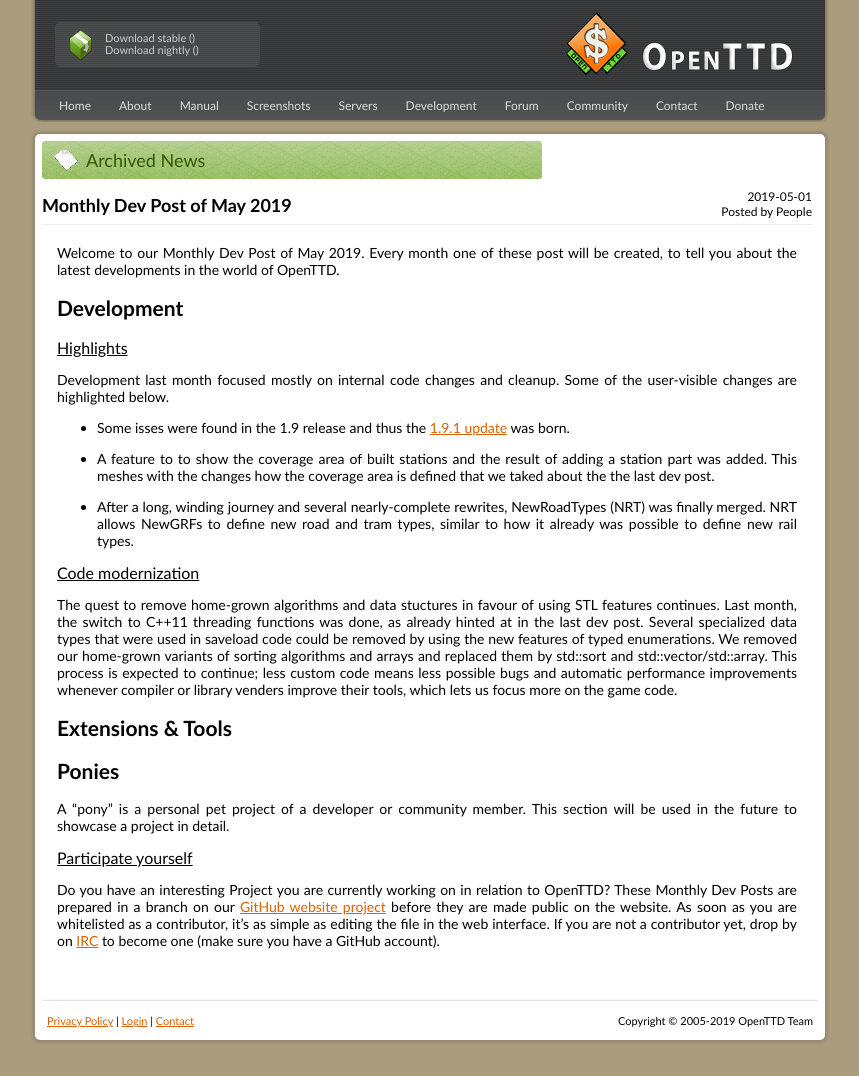
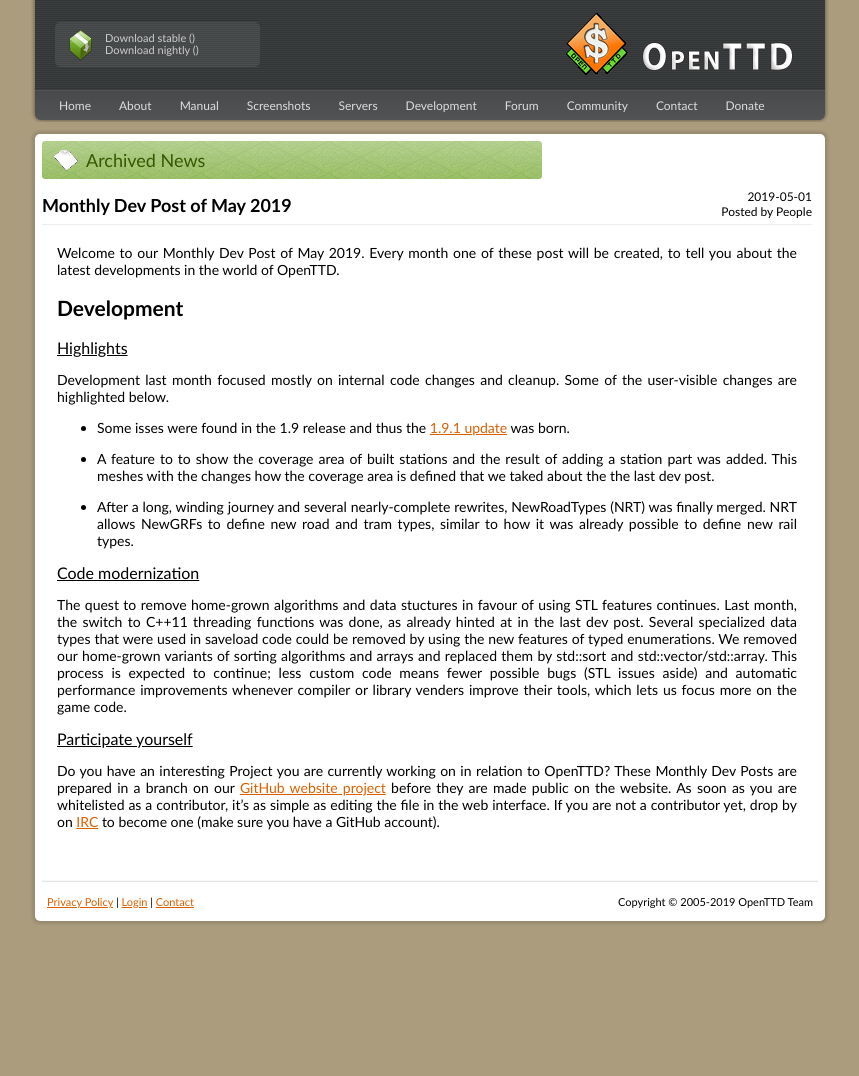
Before and after one commit to OpenTTD/website, a Jekyll site: the page built from _posts/2019-05-01-monthly-dev-post.md, in a window 1280 px wide. Shown: the whole page, without its empty margins (210-1069 px from the left). Built offline with Jekyll 4.4.1, drawn with Linux system fonts in a browser that asks for light colours; after the commit the page ends 957 px from its top, so only the background shows below that.

Commit message:
Update 2019-05-01-monthly-dev-post.md

```diff
--- a/_posts/2019-05-01-monthly-dev-post.md
+++ b/_posts/2019-05-01-monthly-dev-post.md
@@ -21,7 +21,7 @@
 This meshes with the changes how the coverage area is defined that we taked about the the last dev post.
 
 * After a long, winding journey and several nearly-complete rewrites, NewRoadTypes (NRT) was finally merged.
-NRT allows NewGRFs to define new road and tram types, similar to how it already was possible to define new rail types.
+NRT allows NewGRFs to define new road and tram types, similar to how it was already possible to define new rail types.
 
 ### Code modernization
 
@@ -29,13 +29,7 @@
 Last month, the switch to C++11 threading functions was done, as already hinted at in the last dev post.
 Several specialized data types that were used in saveload code could be removed by using the new features of typed enumerations.
 We removed our home-grown variants of sorting algorithms and arrays and replaced them by std::sort and std::vector/std::array.
-This process is expected to continue; less custom code means less possible bugs and automatic performance improvements whenever compiler or library venders improve their tools, which lets us focus more on the game code.
-
-## Extensions & Tools
-
-## Ponies
-
-A "pony" is a personal pet project of a developer or community member. This section will be used in the future to showcase a project in detail.
+This process is expected to continue; less custom code means fewer possible bugs (STL issues aside) and automatic performance improvements whenever compiler or library venders improve their tools, which lets us focus more on the game code.
 
 ### Participate yourself
 
```
